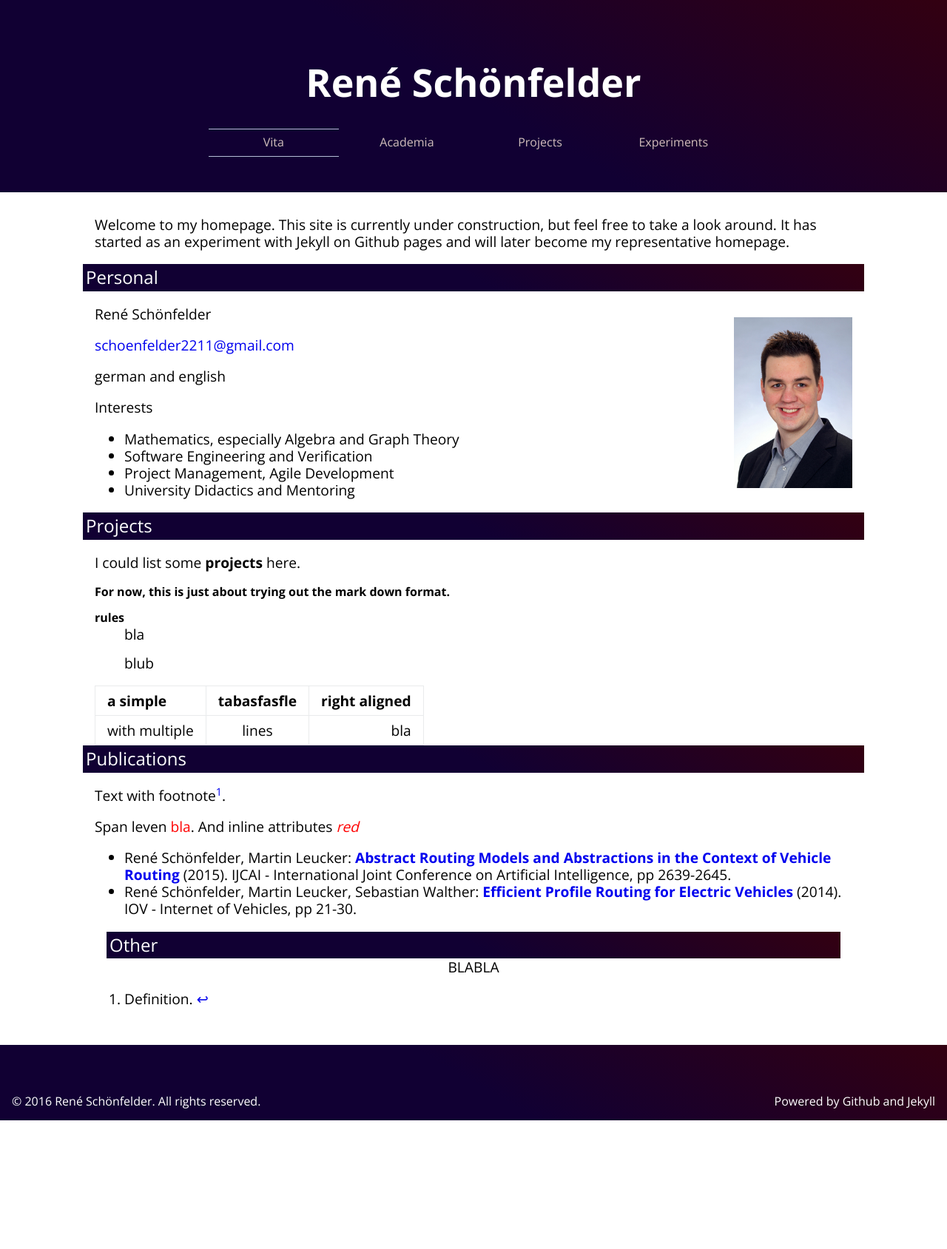
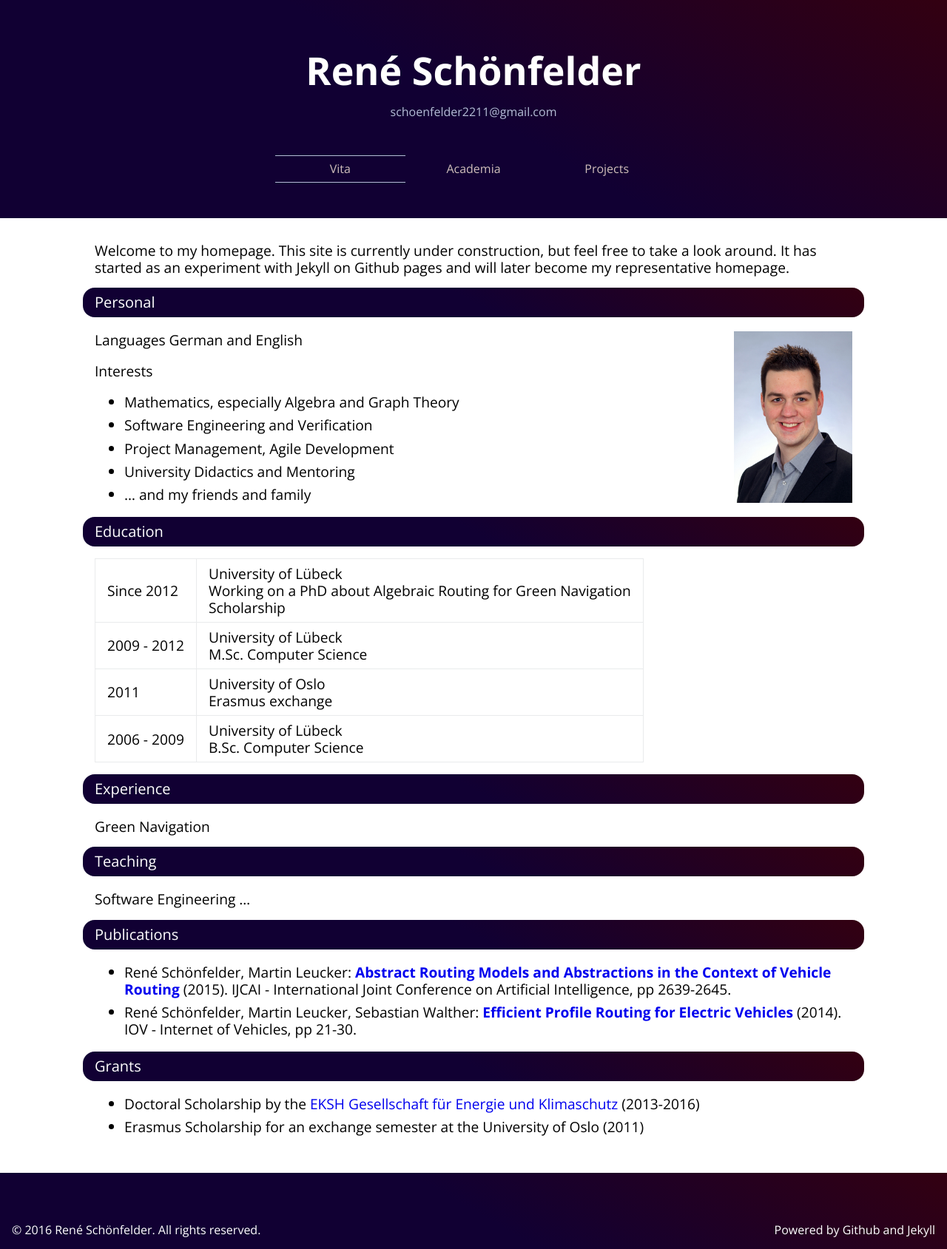
Before and after one commit to schoenfr/schoenfr.github.io, a Jekyll site: the page built from index.md, in a window 1280 px wide. Shown: the whole page at 74% size. Built offline with Jekyll 4.4.1, drawn with Linux system fonts in a browser that asks for light colours; before the commit the page ends 1515 px from its top, so only the background shows below that.

Commit message:
a little structuring and design finished (?)

```diff
--- a/_includes/head.html
+++ b/_includes/head.html
@@ -2,7 +2,7 @@
 <html>
 <head>
   <meta charset="utf-8">
-  <title>{{ page.title }}</title>
+  <title>René Schönfelder - {{ page.title }}</title>
   <meta name="viewport" content="width=device-width, initial-scale=1">
   <link href='https://fonts.googleapis.com/css?family=Open+Sans:400,700' rel='stylesheet' type='text/css'>
   <link rel="stylesheet" type="text/css" href="{{ site.baseurl }}/css/main.css" >
@@ -13,6 +13,7 @@
 <body>
   <header>
     <h1>René Schönfelder</h1>
+    <div id="email"><a href="mailto:schoenfelder2211@gmail.com">schoenfelder2211@gmail.com</a></div>
     {% include menu.html %}
   </header>
   <main>
--- a/_sass/_content.scss
+++ b/_sass/_content.scss
@@ -26,28 +26,31 @@
   }
 
   h1, h2, h3, h4, h5, h6 {
-    @include background;
+    clear: both;
     font-size: 1rem;
     font-weight: normal;
-    padding: 0.25rem;
-    font-size: 1.5rem;
+    padding: 0.5rem 1rem;
+    font-size: 1.25rem;
 
-    @media screen and (min-width: 64em) {
-      margin: 0 -1rem;
+    @media screen and (min-width: 42em) {
+      margin: 1rem -1rem;
     }
     @media screen and (max-width: 42em) {
       font-size: 1rem;
-      margin: 0;
+      margin: 1rem 0rem;
     }
   }
-  h2 { margin: 0 1rem; }
-  h3 { margin: 0 2rem; }
-  h4 { margin: 0 3rem; }
-  h5 { margin: 0 4rem; }
-  h6 { margin: 0 5rem; }
+  h1 {
+    @include background;
+    border-radius: 1rem;
+  }
+  h2 {
+    border: 1px solid $primary;
+    border-radius: 1rem;
+  }
 
   p {
-    margin-bottom: 1em;
+    margin-bottom: 1rem;
   }
 
   code {
@@ -81,10 +84,6 @@
     }
   }
 
-  ul, ol {
-    margin-top: 0;
-  }
-
   blockquote {
     padding: 0 1rem;
     margin-left: 0.5rem;
@@ -94,6 +93,7 @@
   table {
     display: block;
     width: 100%;
+    margin: 1rem auto;
     overflow: auto;
     word-break: normal;
     word-break: keep-all;
@@ -108,20 +108,19 @@
     border: 1px solid #e9ebec;
   }
 
-  dl {
-    padding: 0;
+  dl > dt {
+    margin: 1rem 0;
+    font-weight: bold;
+    color: $primary;
   }
 
-  dl dt {
-    padding: 0;
-    margin-top: 1rem;
-    font-size: 1rem;
-    font-weight: bold;
+  dl > dd {
+    margin-bottom: 0.5rem;
+    font-style: italic;
   }
 
-  dl dd {
-    padding: 0;
-    margin-bottom: 1rem;
+  ul > li {
+    margin-bottom: 0.5rem;
   }
 
   hr {
--- a/_sass/_header.scss
+++ b/_sass/_header.scss
@@ -3,8 +3,15 @@
   text-align: center;
 
   > h1 {
-    margin-top: 0;
-    margin-bottom: 0.1rem;
+    margin: 1rem;
+  }
+
+  > div {
+    margin: 0 0 3rem 0;
+    > a {
+    color: $primarylight;
+    opacity: 0.8;
+    }
   }
 
   ul {
@@ -26,10 +33,6 @@
         }
       }
     }
-  }
-
-  > h1, > a {
-    margin: 2rem;
   }
 
   @media screen and (min-width: 64em) {
@@ -61,4 +64,5 @@
       font-size: 1rem;
     }
   }
+
 }
--- a/_sass/_various.scss
+++ b/_sass/_various.scss
@@ -1,5 +1,12 @@
 #portrait {
   float: right;
   width: 10rem;
-  margin: 1rem 0 1rem 1rem;
+  margin: 0 0 1rem 1rem;
+
+  @media screen and (max-width: 42em) {
+    float: initial;
+    width: 10rem;
+    margin: 0 auto;
+    display: block;
+  }
 }
--- a/index.md
+++ b/index.md
@@ -8,48 +8,40 @@
 # Personal
 
 ![René Schönfelder](img/portrait.jpg){:id="portrait"}
-René Schönfelder
 
-[schoenfelder2211@gmail.com](mailto:schoenfelder2211@gmail.com)
 
-german and english
+
+Languages German and English
 
 Interests
 
-* Mathematics, especially Algebra and Graph Theory
-* Software Engineering and Verification
-* Project Management, Agile Development
-* University Didactics and Mentoring
+- Mathematics, especially Algebra and Graph Theory
+- Software Engineering and Verification
+- Project Management, Agile Development
+- University Didactics and Mentoring
+- ... and my friends and family
 
-# Projects
+# Education
 
-I could list some **projects** here.
+| Since 2012 | University of Lübeck <br> Working on a PhD about Algebraic Routing for Green Navigation <br> Scholarship |
+| 2009 - 2012 | University of Lübeck <br> M.Sc. Computer Science |
+| 2011 | University of Oslo <br> Erasmus exchange |
+| 2006 - 2009 | University of Lübeck <br> B.Sc. Computer Science |
 
-For now, this is just about trying out the mark down format.
-rules
-: bla
-: blub
+# Experience
 
-| a simple | tabasfasfle | right aligned |
-|:-|:-:|-:|
-| with multiple | lines | bla |
+Green Navigation
+
+# Teaching
+
+Software Engineering ...
 
 # Publications
 
-Text with footnote[^1].
+- René Schönfelder, Martin Leucker: __[Abstract Routing Models and Abstractions in the Context of Vehicle Routing](http://ijcai.org/Abstract/15/374){:target="_blank"}__ (2015). IJCAI - International Joint Conference on Artificial Intelligence, pp 2639-2645.
+- René Schönfelder, Martin Leucker, Sebastian Walther: __[Efficient Profile Routing for Electric Vehicles](http://dx.doi.org/10.1007/978-3-319-11167-4_3){:target="_blank"}__ (2014). IOV - Internet of Vehicles, pp 21-30.
 
-Span leven <span style="color: red">bla</span>. And inline attributes *red*{: style="color: red"}
+# Grants
 
-* René Schönfelder, Martin Leucker: __[Abstract Routing Models and Abstractions in the Context of Vehicle Routing](http://ijcai.org/Abstract/15/374){:target="_blank"}__ (2015). IJCAI - International Joint Conference on Artificial Intelligence, pp 2639-2645.
-* René Schönfelder, Martin Leucker, Sebastian Walther: __[Efficient Profile Routing for Electric Vehicles](http://dx.doi.org/10.1007/978-3-319-11167-4_3){:target="_blank"}__ (2014). IOV - Internet of Vehicles, pp 21-30.
-
-## Other
-
-{::options parse_block_html="true" /}
-
-<div style="text-align: center;">
-BLABLA
-</div>
-
-
-[^1]: Definition.
+- Doctoral Scholarship by the [EKSH Gesellschaft für Energie und Klimaschutz](http://eksh.org){:target="_blank"} (2013-2016)
+- Erasmus Scholarship for an exchange semester at the University of Oslo (2011)
```
Also changed, not shown: stormpath.html (deleted, +0 -10 lines), stormpath.md (added, +47 -0 lines). Lines whose indentation alone changed are shown as unchanged.
